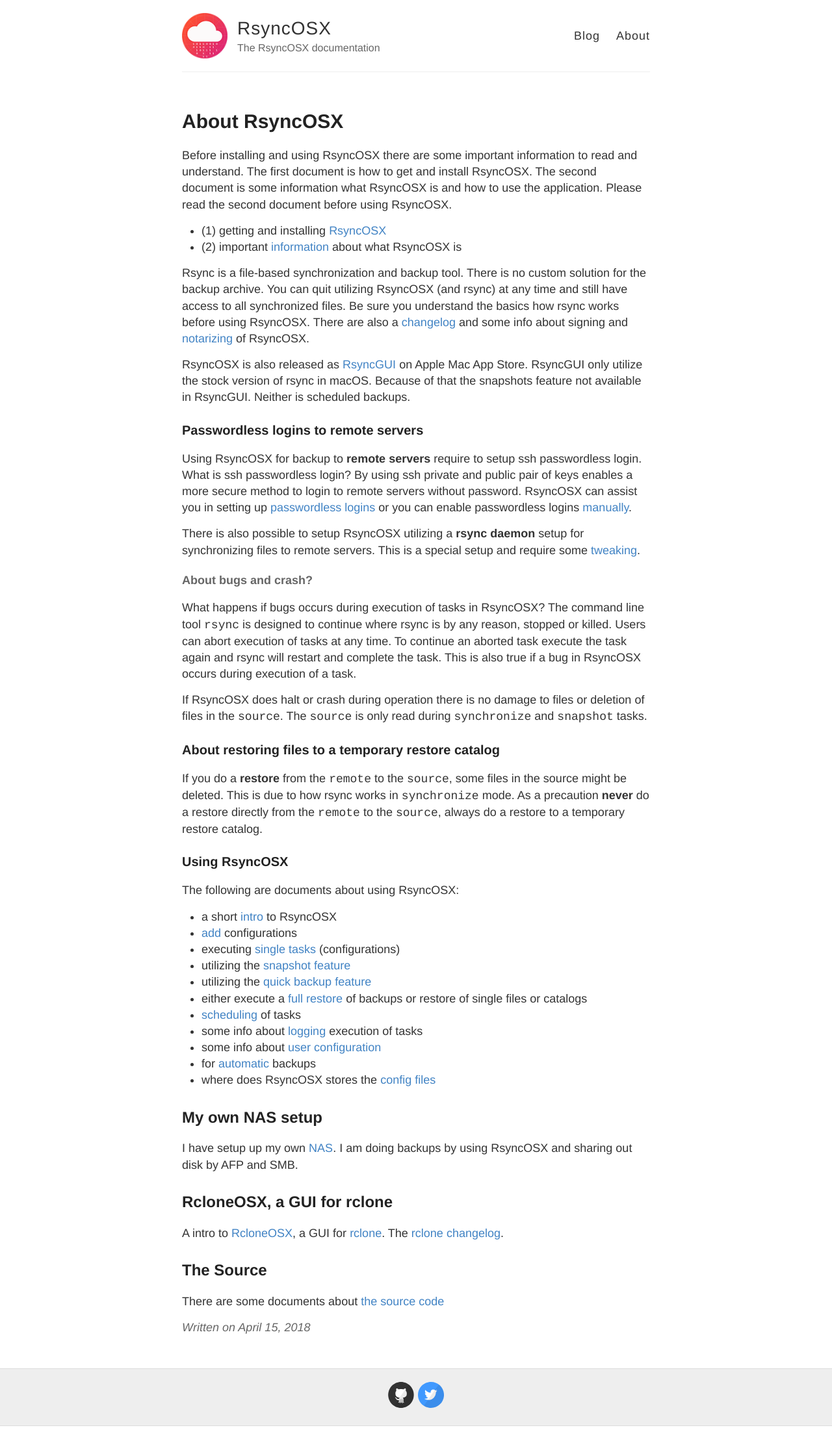
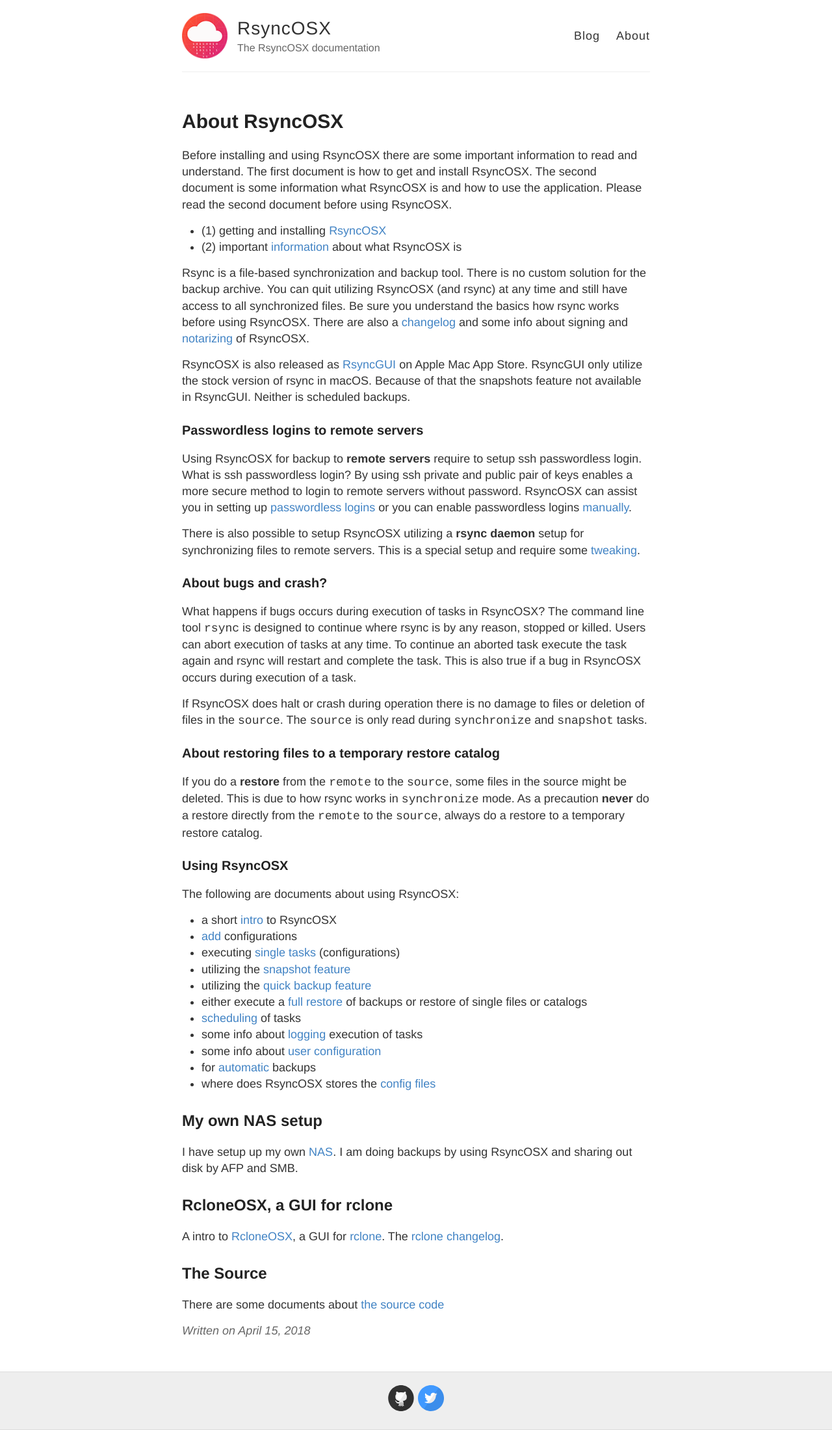
Before and after one commit to d2s/Documentation, a Jekyll site: the page built from _posts/2018-04-15-README.md, in a window 1280 px wide. Shown: the whole page at 65% size. Built offline with Jekyll 4.4.1, drawn with Linux system fonts in a browser that asks for light colours.

```diff
--- a/_posts/2018-04-15-README.md
+++ b/_posts/2018-04-15-README.md
@@ -18,7 +18,7 @@ Using RsyncOSX for backup to **remote servers** require to setup ssh passwordles
 
 There is also possible to setup RsyncOSX utilizing a **rsync daemon** setup for synchronizing files to remote servers. This is a special setup and require some [tweaking](/Rsyncdaemon).
 
-#### About bugs and crash?
+### About bugs and crash?
 
 What happens if bugs occurs during execution of tasks in RsyncOSX? The command line tool `rsync` is designed to continue where rsync is by any reason, stopped or killed. Users can abort execution of tasks at any time. To continue an aborted task execute the task again and rsync will restart and complete the task. This is also true if a bug in RsyncOSX occurs during execution of a task.
 
```
